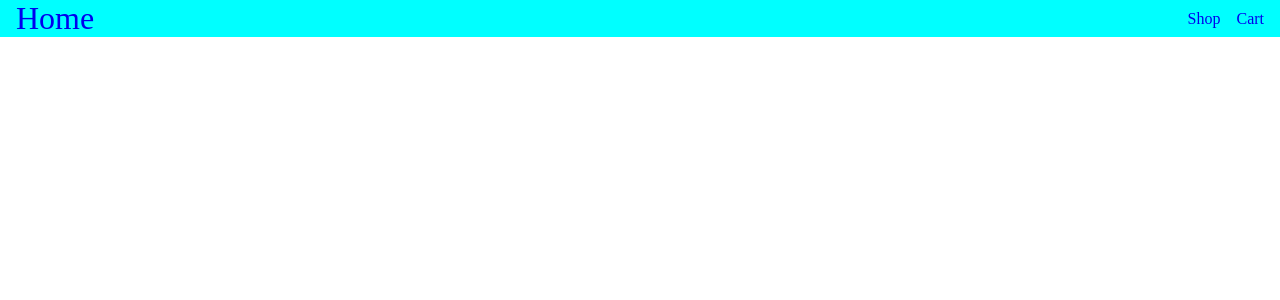
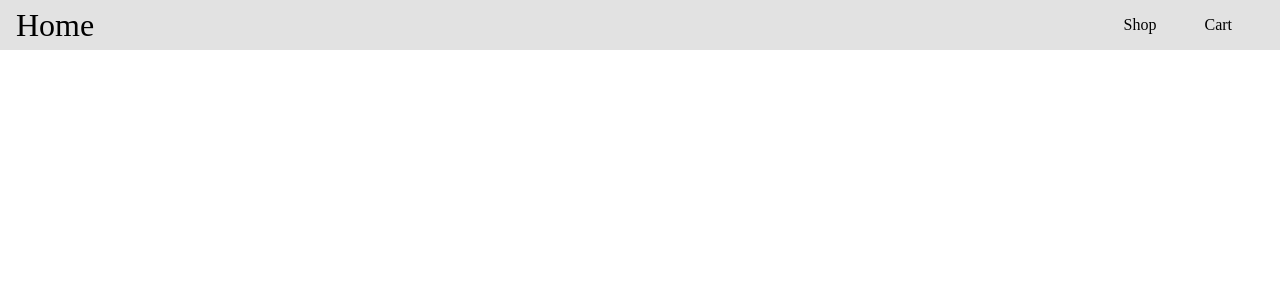
Before and after one commit to nothinktank/odin-shopping-cart, a React (Vite) app: page / in a window 1280 px wide. Shown: the top 300 px of the page. Built offline with nearby package versions, Linux system fonts and the light colour scheme.

Commit message:
updated navbar style with hover capsule

```diff
--- a/src/style.css
+++ b/src/style.css
@@ -7,10 +7,11 @@ body {
 }
 
 .nav {
-    background-color: aqua;
+    background-color: rgb(226, 226, 226);
     display: flex;
     justify-content: space-between;
     align-items: center;
+
     gap: 2rem;
     padding: 0 1rem;
 }
@@ -18,18 +19,36 @@ body {
 .site-title {
     font-size: 2rem;
     text-decoration: none;
+    color: black;
 }
 
 .nav ul {
     padding: 0;
-    margin: 0;
+    margin: 1rem;
     list-style: none;
     display: flex;
     gap: 1rem;
 }
+/*
+.nav li {
+    padding: 0.5rem;
+    margin: 0.5rem;
+
+} */
 
 .links {
+    padding: 0.5rem;
+    margin: 0.5rem;
     text-decoration: none;
+    color: black;
+}
+
+.links:hover {
+    /* padding: 0.5rem;
+    margin: 0.5rem; */
+    border-radius: 0.8rem;
+    background-color: #b6b6b6;
+    color: white;
 }
 
 
```
